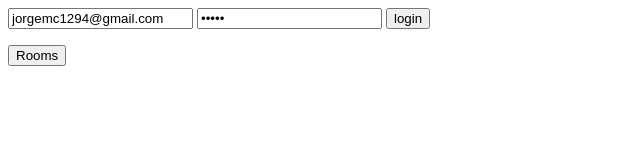
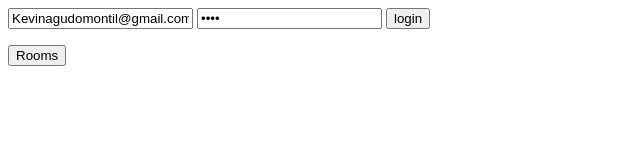
Before and after one commit to Kevinky107/Pruebas-Miranda-API, a plain HTML site: page index.html in a window 1280 px wide. Shown: the full height of the page, 0-640 px from the left. Drawn offline with Linux system fonts and the light colour scheme.

Commit message:
Update index.html

```diff
--- a/index.html
+++ b/index.html
@@ -7,8 +7,8 @@
     </head>
     <body>
         <form>
-            <input type="email" value="jorgemc1294@gmail.com" name="email"/>
-            <input type="password" value="12345" name="password"/>
+            <input type="email" value="Kevinagudomontil@gmail.com" name="email"/>
+            <input type="password" value="1234" name="password"/>
             <input type="submit" value="login"/>
         </form>
         <button id="rooms">Rooms</button>
```
